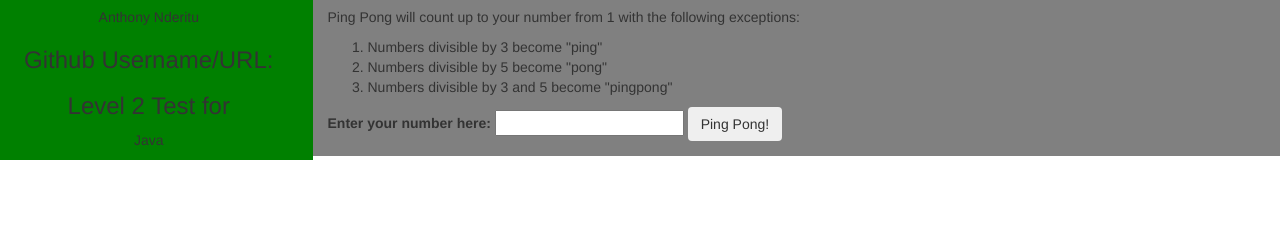
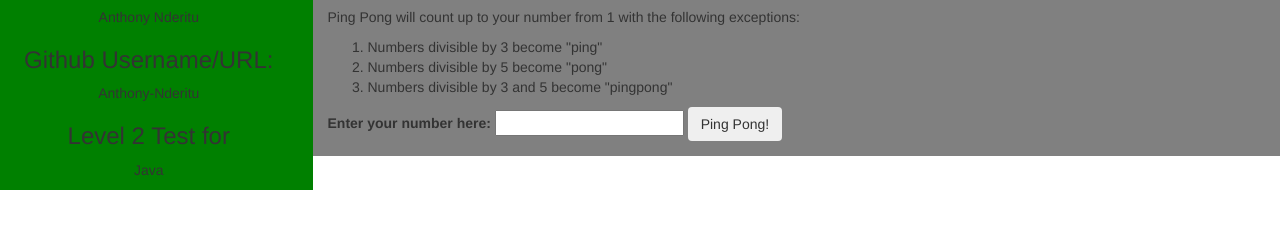
Before and after one commit to Anthony-Nderitu/pingpong, a plain HTML site: page index.html in a window 1280 px wide. Shown: the part 172-400 px from the top of the page. Drawn offline with nearby package versions, Linux system fonts and the light colour scheme.

Commit message:
Add some missing HTML content.

```diff
--- a/index.html
+++ b/index.html
@@ -22,7 +22,7 @@
           <h3>Created by:</h3>
           <p>Anthony Nderitu</p>
           <h3>Github Username/URL:</h3>
-          <p></p>
+          <p>Anthony-Nderitu</p>
           <h3>Level 2 Test for</h3>
           <p>Java</p>
         </div>
```
